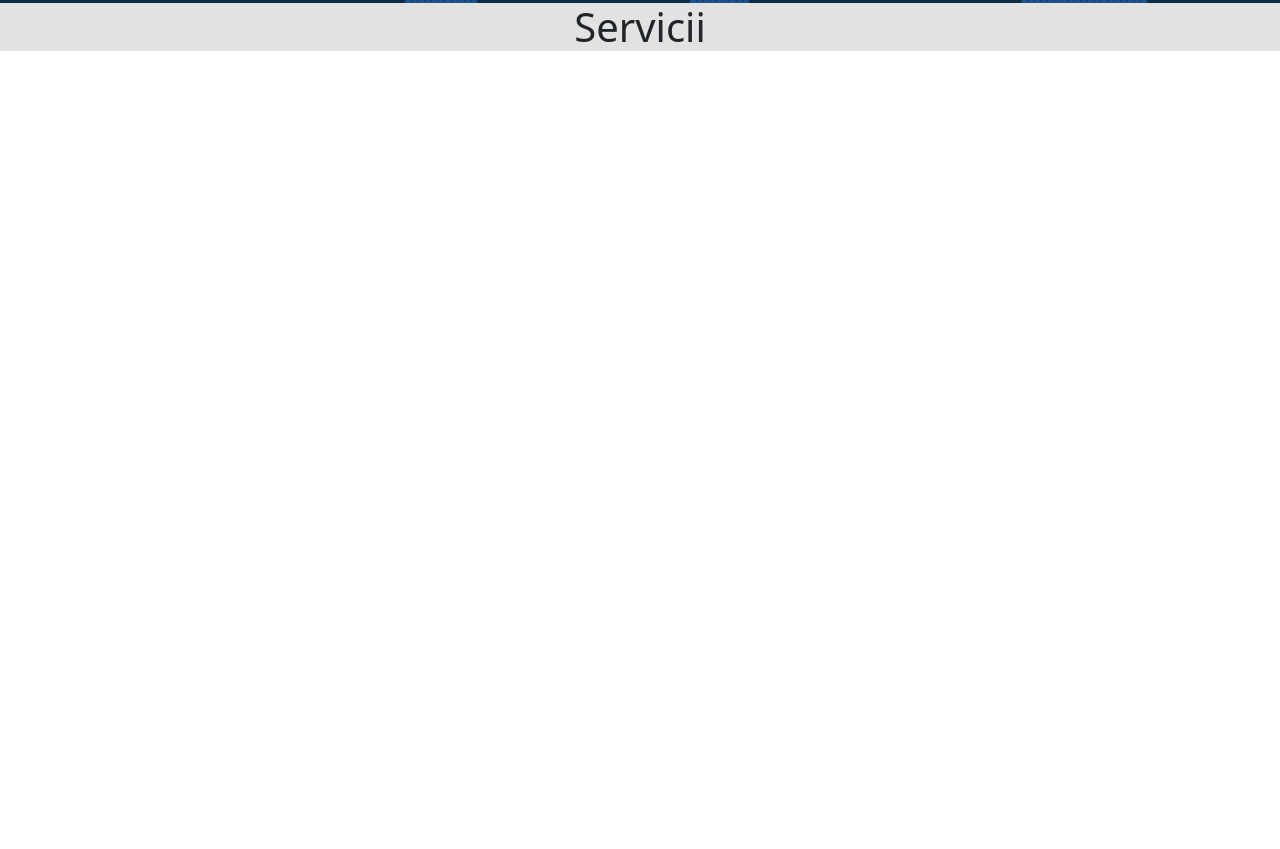
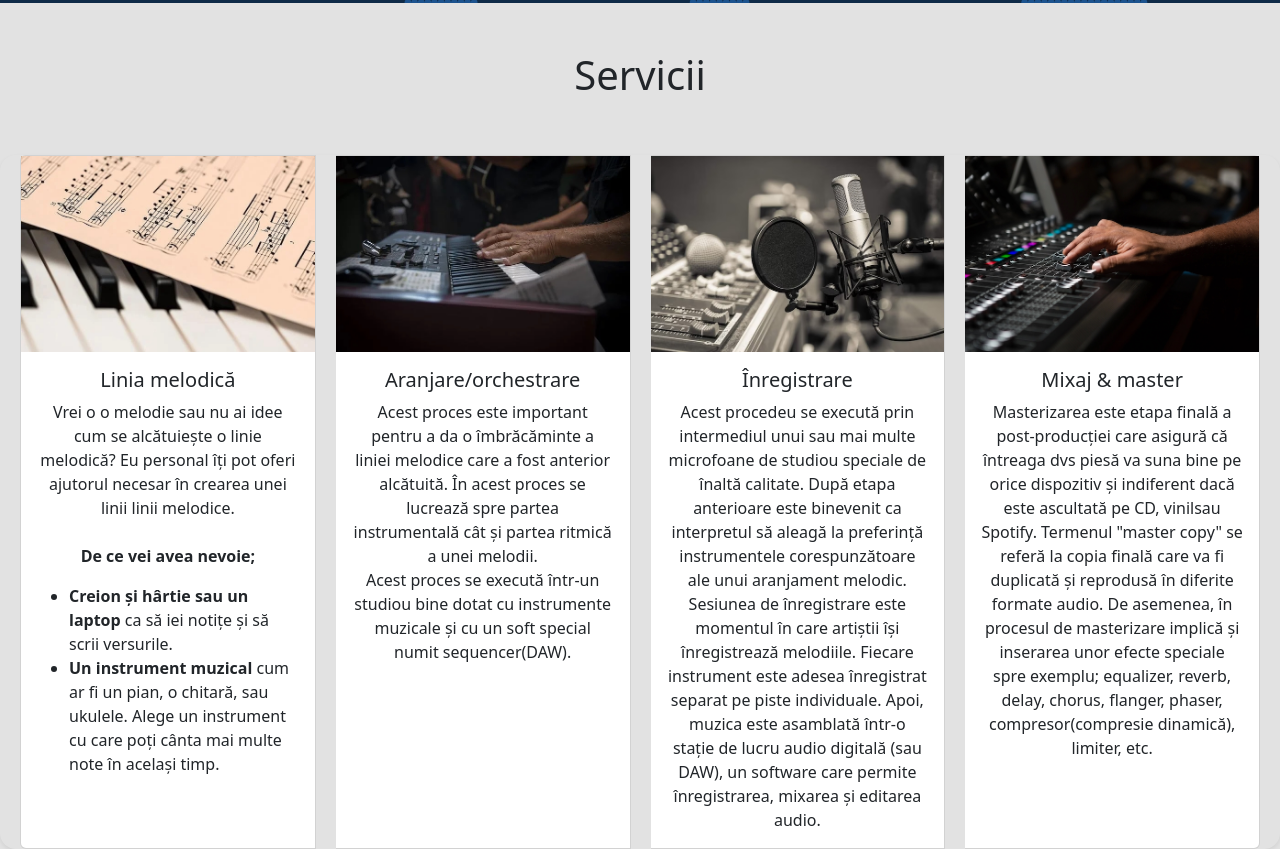
Before and after one commit to dansurlaru96/Dan-Surlaru-Portfolio_Bootstrap, a plain HTML site: page index.html in a window 1280 px wide. Shown: the part 474-1323 px from the top of the page. Before the commit the page ends 800 px from the top, so only its background shows below. Drawn offline with nearby package versions, Linux system fonts and the light colour scheme.

Commit message:
Servicii section added

```diff
--- a/index.html
+++ b/index.html
@@ -4,8 +4,9 @@
     <meta charset="UTF-8">
     <meta name="viewport" content="width=device-width, initial-scale=1.0">
 
-    <title>Document</title>
+    <title>Daniel Surlaru</title>
 
+    <link rel="shortcut icon" href="assets/Img/logo.png" type="image/x-icon">
     <link href="https://cdn.jsdelivr.net/npm/bootstrap@5.3.2/dist/css/bootstrap.min.css" rel="stylesheet" integrity="sha384-T3c6CoIi6uLrA9TneNEoa7RxnatzjcDSCmG1MXxSR1GAsXEV/Dwwykc2MPK8M2HN" crossorigin="anonymous">
     <link rel="stylesheet" href="https://cdn.jsdelivr.net/npm/bootstrap-icons@1.11.3/font/bootstrap-icons.min.css">
     <link rel="stylesheet" href="style.css">
@@ -69,8 +70,48 @@
     </div>
 
     <div class="text-center" style="background-color: rgb(226, 226, 226);">
-        <h1>Servicii</h1>
+        <h1 class="p-5">Servicii</h1>
+        <div class="card-group rounded-4 shadow-sm" style="gap: 20px; padding-left: 20px; padding-right: 20px;">
+            <div class="card">
+                <img src="assets/Img/card-servicii/piano-notes.jpg" alt="">
+                <div class="card-body">
+                    <h5 class="card-title">Linia melodică</h5>
+                    <p class="card-text">Vrei o o melodie sau nu ai idee cum se alcătuiește o linie melodică? Eu personal îți pot oferi ajutorul necesar în crearea unei linii linii melodice.
+                        <br>
+                        <br>
+                        <b>De ce vei avea nevoie;</b>
+                        <ul style="text-align: left;">
+                            <li><b>Creion și hârtie sau un laptop</b> ca să iei notițe și să scrii versurile.</li>
+                            <li><b>Un instrument muzical</b> cum ar fi un pian, o chitară, sau ukulele. Alege un instrument cu care poți cânta mai multe note în același timp.</li>
+                        </ul>
+                    </p>
+                </div>
+            </div>
+            <div class="card">
+                <img src="assets/Img/card-servicii/keyboard.jpg" alt="">
+                <div class="card-body">
+                    <h5 class="card-title">Aranjare/orchestrare</h5>
+                    <p class="card-text">Acest proces este important pentru a da o îmbrăcăminte a liniei melodice care a fost anterior alcătuită. În acest proces se lucrează spre partea instrumentală cât și partea ritmică a unei melodii.<br> Acest proces se execută într-un studiou bine dotat cu instrumente muzicale și cu un soft special numit sequencer(DAW).</p>
+                </div>
+            </div>
+            <div class="card">
+                <img src="assets/Img/card-servicii/recording.jpg" alt="">
+                <div class="card-body">
+                    <h5 class="card-title">Înregistrare</h5>
+                    <p class="card-text">Acest procedeu se execută prin intermediul unui sau mai multe microfoane de studiou speciale de înaltă calitate. După etapa anterioare este binevenit ca interpretul să aleagă la preferință instrumentele corespunzătoare ale unui aranjament melodic. Sesiunea de înregistrare este momentul în care artiștii își înregistrează melodiile. Fiecare instrument este adesea înregistrat separat pe piste individuale. Apoi, muzica este asamblată într-o stație de lucru audio digitală (sau DAW), un software care permite înregistrarea, mixarea și   editarea audio.</p>
+                </div>
+            </div>
+            <div class="card">
+                <img src="assets/Img/card-servicii/mixing.jpg" alt="">
+                <div class="card-body">
+                    <h5 class="card-title">Mixaj & master</h5>
+                    <p class="card-text">Masterizarea este etapa finală a post-producției care asigură că întreaga dvs piesă va suna bine pe orice dispozitiv și indiferent dacă este ascultată pe CD, vinilsau  Spotify. Termenul "master copy" se referă la copia finală care va fi duplicată și reprodusă în diferite formate audio.  De asemenea, în procesul de masterizare implică și inserarea unor efecte speciale spre exemplu; equalizer, reverb, delay, chorus, flanger, phaser, compresor(compresie dinamică), limiter, etc.</p>
+                </div>
+            </div>
+        </div>
     </div>
+
+
 
 </body>
 </html>
--- a/style.scss
+++ b/style.scss
@@ -2,7 +2,6 @@
 
 
 .nav-item {
-    text-align: center;
     font-size: larger;
     font-weight: light;
     letter-spacing: 2px;
@@ -10,12 +9,12 @@
 
 .navbar {
     background-color: rgb(107, 19, 189) !important;
-    padding: auto;
 }
 
 .navbar-nav {
     padding-right: 2%;
     padding-left: 2%;
+    gap: 20px;
 }
 
 .jumbotron {
```
Also changed, not shown: assets/Img/card-servicii/keyboard.jpg (added), assets/Img/card-servicii/mixing.jpg (added), assets/Img/card-servicii/piano-notes.jpg (added), assets/Img/card-servicii/recording.jpg (added), style.css, 4 other files.
